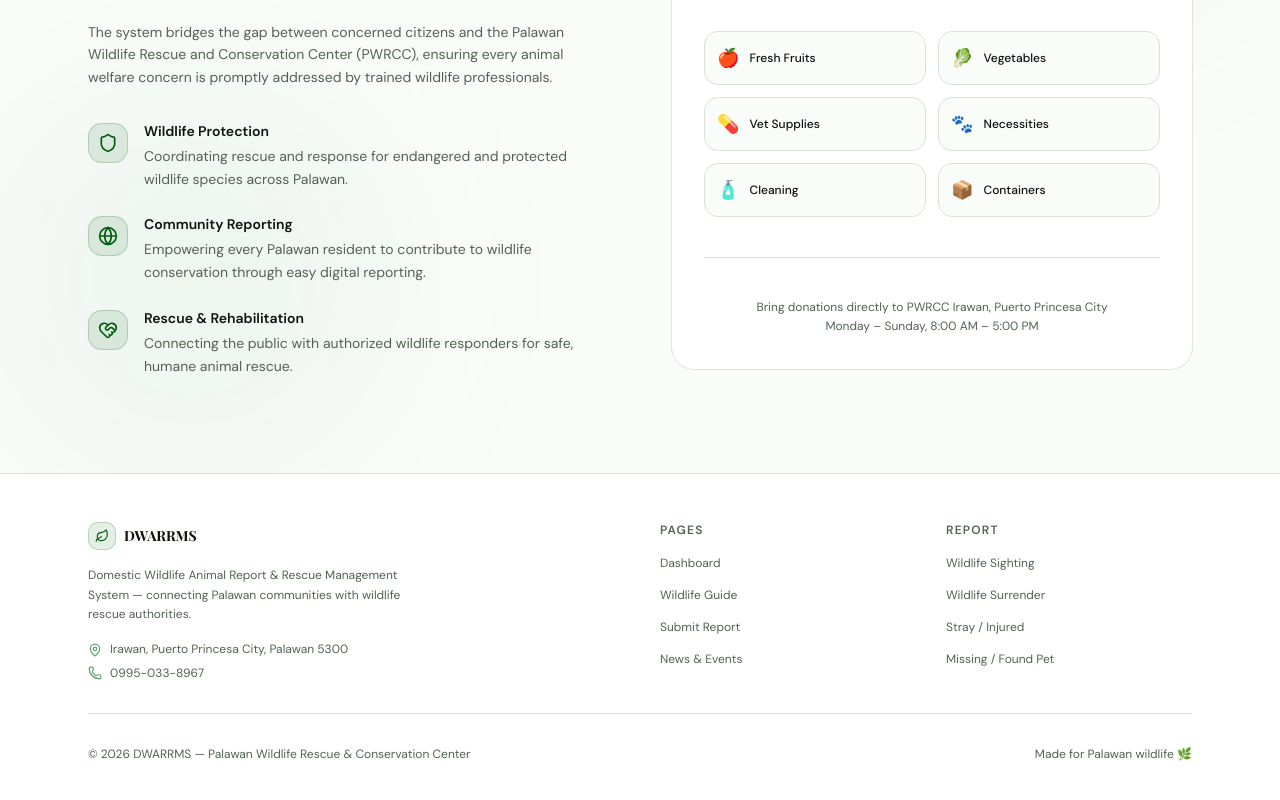
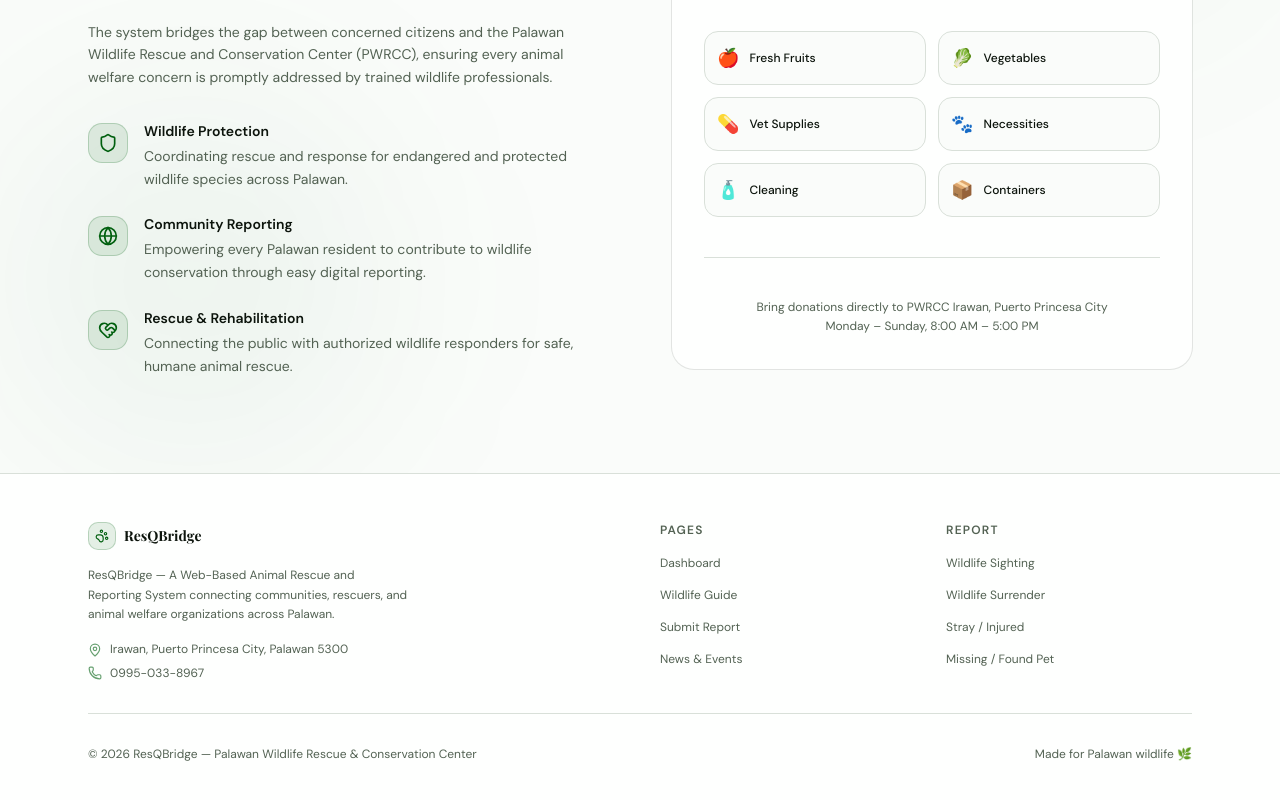
Before and after one commit to RRThrsh/ResQBridge, a React (Vite) app: page / in a window 1280 px wide. Shown: the part 3321-4121 px from the top of the page. Built offline with nearby package versions, Linux system fonts and the light colour scheme; no server answers; a web font is replaced by a local one.

Commit message:
Replace DWARRMS footer branding

```diff
--- a/src/components/layout/Footer.tsx
+++ b/src/components/layout/Footer.tsx
@@ -1,5 +1,5 @@
 import { Link } from 'react-router-dom'
-import { Leaf, MapPin, Phone } from 'lucide-react'
+import { PawPrint, MapPin, Phone } from 'lucide-react'
 import { Separator } from '@/components/ui/separator'
 
 const links = {
@@ -27,13 +27,14 @@ export function Footer() {
           <div className="lg:col-span-2 space-y-4">
             <Link to="/" className="flex items-center gap-2">
               <div className="flex h-7 w-7 items-center justify-center rounded-lg bg-primary/10 border border-primary/20">
-                <Leaf className="h-3.5 w-3.5 text-primary" />
+                <PawPrint className="h-3.5 w-3.5 text-primary" />
               </div>
-              <span className="text-sm font-bold" style={{ fontFamily: 'var(--font-heading)' }}>DWARRMS</span>
+              <span className="text-sm font-bold" style={{ fontFamily: 'var(--font-heading)' }}>ResQBridge</span>
             </Link>
             <p className="text-xs text-muted-foreground leading-relaxed max-w-xs">
-              Domestic Wildlife Animal Report & Rescue Management System — connecting Palawan
-              communities with wildlife rescue authorities.
+              ResQBridge — A Web-Based Animal Rescue and Reporting System connecting communities,
+  rescuers, and animal welfare organizations across Palawan.
+
             </p>
             <div className="space-y-2">
               <div className="flex items-start gap-2 text-xs text-muted-foreground">
@@ -80,7 +81,7 @@ export function Footer() {
 
         <div className="flex flex-col sm:flex-row justify-between gap-3">
           <p className="text-xs text-muted-foreground">
-            © 2026 DWARRMS — Palawan Wildlife Rescue & Conservation Center
+            © 2026 ResQBridge — Palawan Wildlife Rescue & Conservation Center
           </p>
           <p className="text-xs text-muted-foreground">Made for Palawan wildlife 🌿</p>
         </div>
```
